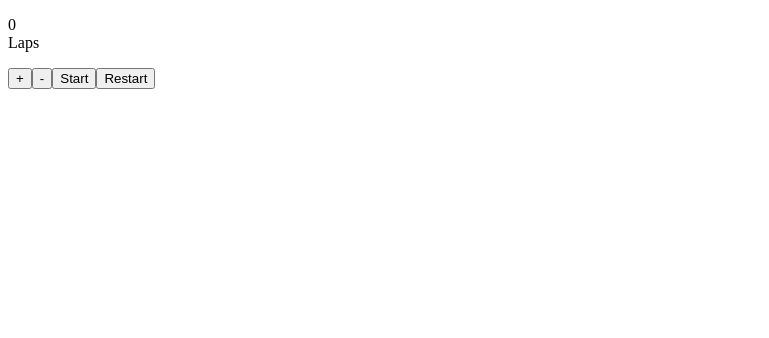
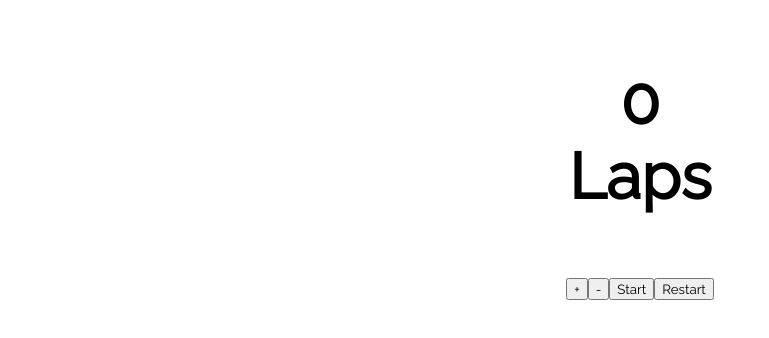
Before and after one commit to moisesrmartins/React_2_Contador_Voltas, a React (Create React App) app in the folder contador_de_voltas/: page / in a window 1280 px wide. Shown: the top 338 px of the page, without its empty margins (0-769 px from the left). Built offline with nearby package versions, Linux system fonts and the light colour scheme.

Commit message:
React_2_Contador_Voltas Parte 15: Adição do CSS e estilização do ShowLaps.js

```diff
--- a/contador_de_voltas/src/ShowLaps.js
+++ b/contador_de_voltas/src/ShowLaps.js
@@ -2,8 +2,10 @@ import React from "react";
 
 const ShowLaps = (props) => {
   return (
-    <p>
-      {props.laps}
+    <p className="laps">
+      <span>
+        {props.laps}
+      </span>
       <br/>
       Laps
     </p>
--- /dev/null
+++ b/contador_de_voltas/src/style.css
@@ -0,0 +1,15 @@
+@import url('//fonts.googleapis.com/css?family=Raleway&display=swap');
+
+* {
+    font-family: 'Raleway', sans-serif;
+    text-align: center;
+}
+
+.laps {
+    font-size: 64px;
+    font-weight: bold;
+}
+
+.laps-span {
+    font-size: 288px;
+}
```
Also changed, not shown: contador_de_voltas/src/App.js (+4 -3 lines).
